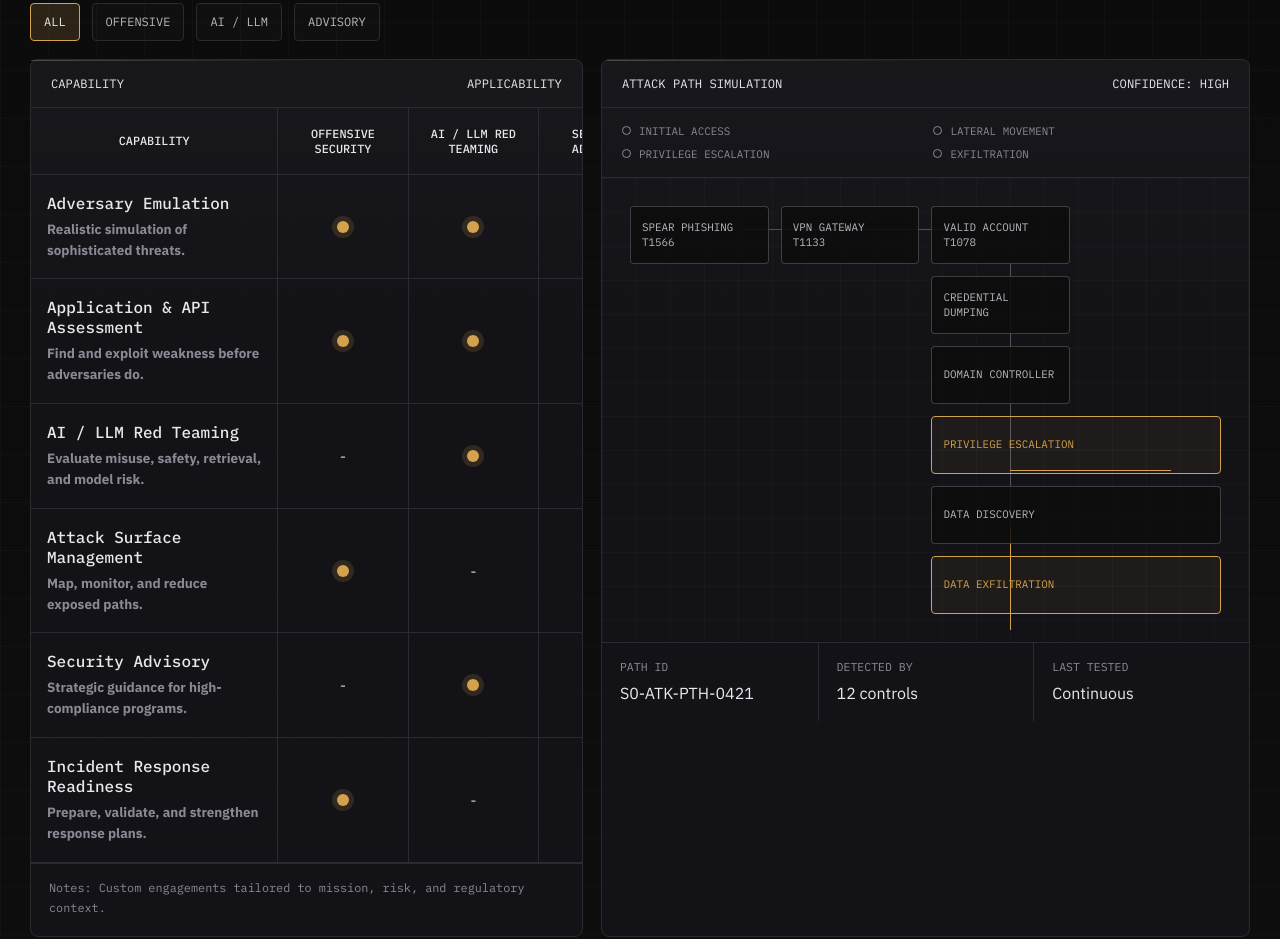
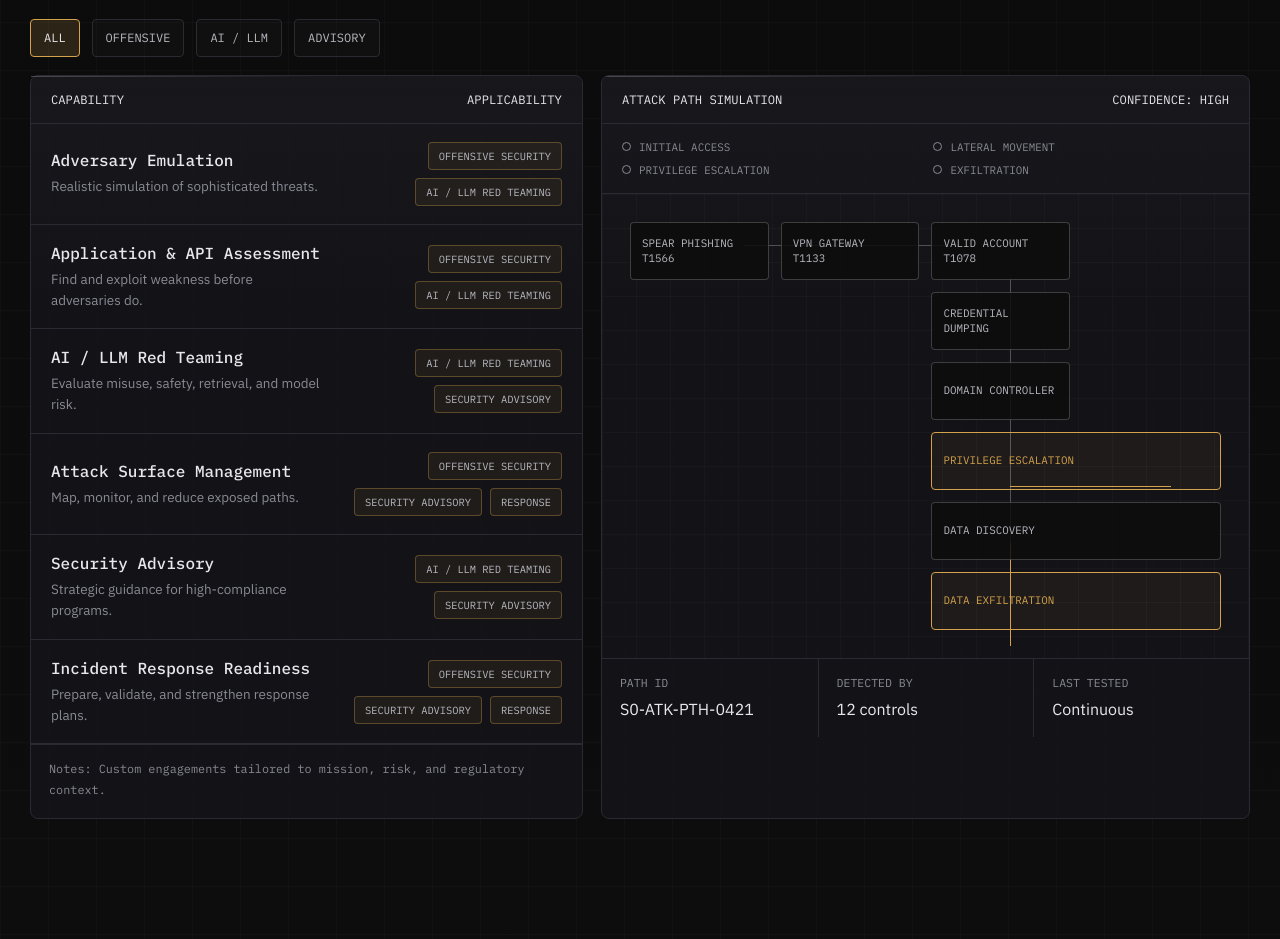
Before and after one commit to rewerner42/sentry0.com, a website: page public/index.html in a window 1280 px wide. Shown: the part 1082-2021 px from the top of the page. Drawn offline with Linux system fonts and the light colour scheme.

Commit message:
Refine logo and capabilities layout

```diff
--- a/public/index.html
+++ b/public/index.html
@@ -51,7 +51,7 @@
     <header class="topbar-shell">
       <div class="topbar site-shell">
         <a class="brand" href="#home" aria-label="Sentry0 home">
-          <span class="brand-wordmark">SENTRY0</span>
+          <img class="brand-logo" src="/logo.png" alt="Sentry0" width="253" height="202" />
         </a>
 
         <nav class="nav" aria-label="Primary">
@@ -193,80 +193,69 @@
                 <span>Capability</span>
                 <span>Applicability</span>
               </div>
-              <div class="table-wrap">
-                <table>
-                  <thead>
-                    <tr>
-                      <th>Capability</th>
-                      <th>Offensive Security</th>
-                      <th>AI / LLM Red Teaming</th>
-                      <th>Security Advisory</th>
-                      <th>Response</th>
-                    </tr>
-                  </thead>
-                  <tbody>
-                    <tr data-domain="offensive">
-                      <th>
+              <div class="matrix-list" role="list">
+                <article class="matrix-row" data-domain="offensive" role="listitem">
+                  <div class="matrix-copy">
                     <strong>Adversary Emulation</strong>
                     <span>Realistic simulation of sophisticated threats.</span>
-                      </th>
-                      <td><span class="matrix-dot"></span></td>
-                      <td><span class="matrix-dot"></span></td>
-                      <td>-</td>
-                      <td>-</td>
-                    </tr>
-                    <tr data-domain="offensive ai">
-                      <th>
+                  </div>
+                  <div class="matrix-tags" aria-label="Applicable domains">
+                    <span>Offensive Security</span>
+                    <span>AI / LLM Red Teaming</span>
+                  </div>
+                </article>
+                <article class="matrix-row" data-domain="offensive ai" role="listitem">
+                  <div class="matrix-copy">
                     <strong>Application &amp; API Assessment</strong>
                     <span>Find and exploit weakness before adversaries do.</span>
-                      </th>
-                      <td><span class="matrix-dot"></span></td>
-                      <td><span class="matrix-dot"></span></td>
-                      <td>-</td>
-                      <td>-</td>
-                    </tr>
-                    <tr data-domain="ai advisory">
-                      <th>
+                  </div>
+                  <div class="matrix-tags" aria-label="Applicable domains">
+                    <span>Offensive Security</span>
+                    <span>AI / LLM Red Teaming</span>
+                  </div>
+                </article>
+                <article class="matrix-row" data-domain="ai advisory" role="listitem">
+                  <div class="matrix-copy">
                     <strong>AI / LLM Red Teaming</strong>
                     <span>Evaluate misuse, safety, retrieval, and model risk.</span>
-                      </th>
-                      <td>-</td>
-                      <td><span class="matrix-dot"></span></td>
-                      <td><span class="matrix-dot"></span></td>
-                      <td>-</td>
-                    </tr>
-                    <tr data-domain="offensive advisory response">
-                      <th>
+                  </div>
+                  <div class="matrix-tags" aria-label="Applicable domains">
+                    <span>AI / LLM Red Teaming</span>
+                    <span>Security Advisory</span>
+                  </div>
+                </article>
+                <article class="matrix-row" data-domain="offensive advisory response" role="listitem">
+                  <div class="matrix-copy">
                     <strong>Attack Surface Management</strong>
                     <span>Map, monitor, and reduce exposed paths.</span>
-                      </th>
-                      <td><span class="matrix-dot"></span></td>
-                      <td>-</td>
-                      <td><span class="matrix-dot"></span></td>
-                      <td><span class="matrix-dot"></span></td>
-                    </tr>
-                    <tr data-domain="advisory">
-                      <th>
+                  </div>
+                  <div class="matrix-tags" aria-label="Applicable domains">
+                    <span>Offensive Security</span>
+                    <span>Security Advisory</span>
+                    <span>Response</span>
+                  </div>
+                </article>
+                <article class="matrix-row" data-domain="advisory" role="listitem">
+                  <div class="matrix-copy">
                     <strong>Security Advisory</strong>
                     <span>Strategic guidance for high-compliance programs.</span>
-                      </th>
-                      <td>-</td>
-                      <td><span class="matrix-dot"></span></td>
-                      <td><span class="matrix-dot"></span></td>
-                      <td>-</td>
-                    </tr>
-                    <tr data-domain="response advisory">
-                      <th>
+                  </div>
+                  <div class="matrix-tags" aria-label="Applicable domains">
+                    <span>AI / LLM Red Teaming</span>
+                    <span>Security Advisory</span>
+                  </div>
+                </article>
+                <article class="matrix-row" data-domain="response advisory" role="listitem">
+                  <div class="matrix-copy">
                     <strong>Incident Response Readiness</strong>
                     <span>Prepare, validate, and strengthen response plans.</span>
-                      </th>
-                      <td><span class="matrix-dot"></span></td>
-                      <td>-</td>
-                      <td><span class="matrix-dot"></span></td>
-                      <td><span class="matrix-dot"></span></td>
-                    </tr>
-                  </tbody>
-                </table>
+                  </div>
+                  <div class="matrix-tags" aria-label="Applicable domains">
+                    <span>Offensive Security</span>
+                    <span>Security Advisory</span>
+                    <span>Response</span>
+                  </div>
+                </article>
               </div>
               <p class="matrix-note">Notes: Custom engagements tailored to mission, risk, and regulatory context.</p>
             </div>
@@ -428,22 +417,11 @@
                 Share the exposure, deadline, or security objective. We will respond with a clear
                 next step and a confidential path to scope.
               </p>
-              <div class="contact-protocol panel">
-                <dl>
-                  <div>
-                    <dt>Channel</dt>
-                    <dd><a href="mailto:hello@sentry0.ai">hello@sentry0.ai</a></dd>
-                  </div>
-                  <div>
-                    <dt>Protection</dt>
-                    <dd>Cloudflare Turnstile</dd>
-                  </div>
-                  <div>
-                    <dt>PGP</dt>
-                    <dd>Available on request</dd>
-                  </div>
-                </dl>
-              </div>
+              <p class="contact-meta">
+                <a href="mailto:hello@sentry0.ai">hello@sentry0.ai</a>
+                <span>Cloudflare Turnstile</span>
+                <span>PGP on request</span>
+              </p>
             </div>
 
             <form class="contact-form panel reveal" id="contact-form" novalidate>
@@ -507,7 +485,7 @@
 
       <footer class="footer">
         <div class="footer-brand">
-          <strong class="footer-wordmark">SENTRY0</strong>
+          <img class="footer-logo" src="/logo.png" alt="Sentry0" width="253" height="202" />
           <p>Operator-led cybersecurity for AI and regulated teams.</p>
         </div>
         <div class="footer-grid">
--- a/public/main.js
+++ b/public/main.js
@@ -9,7 +9,7 @@ const form = document.querySelector("#contact-form");
 const statusNode = document.querySelector("#form-status");
 const submitButton = form?.querySelector("button[type='submit']");
 const filterButtons = Array.from(document.querySelectorAll(".matrix-filter"));
-const matrixRows = Array.from(document.querySelectorAll(".capability-matrix tbody tr"));
+const matrixRows = Array.from(document.querySelectorAll(".capability-matrix [data-domain]"));
 const uptimeNode = document.querySelector("[data-uptime]");
 const nowNode = document.querySelector("[data-now]");
 const prefersReducedMotion = window.matchMedia("(prefers-reduced-motion: reduce)");
--- a/public/styles.css
+++ b/public/styles.css
@@ -164,33 +164,20 @@ p {
   grid-template-columns: auto minmax(0, 1fr) auto;
   gap: clamp(18px, 3vw, 36px);
   align-items: center;
-  min-height: 72px;
+  min-height: 88px;
 }
 
 .brand {
   display: inline-flex;
   align-items: center;
-  width: 168px;
-  min-width: 168px;
+  width: 124px;
+  min-width: 124px;
 }
 
-.brand-wordmark,
-.footer-wordmark {
-  color: var(--text);
-  font-family: "IBM Plex Mono", monospace;
-  font-size: 1.42rem;
-  font-weight: 600;
-  letter-spacing: 0;
-}
-
-.brand-wordmark::after {
-  content: "";
-  display: inline-block;
-  width: 6px;
-  height: 6px;
-  margin-left: 10px;
-  border: 1px solid var(--accent);
-  vertical-align: 0.18em;
+.brand-logo {
+  width: auto;
+  height: 74px;
+  object-fit: contain;
 }
 
 .nav {
@@ -610,44 +597,31 @@ dd {
   gap: 18px;
 }
 
-.table-wrap {
-  overflow-x: auto;
+.matrix-list {
+  display: grid;
 }
 
-table {
-  width: 100%;
-  border-collapse: collapse;
-  min-width: 720px;
+.matrix-row {
+  display: grid;
+  grid-template-columns: minmax(0, 1fr) minmax(220px, 0.8fr);
+  gap: 20px;
+  align-items: center;
+  padding: 18px 20px;
+  border-bottom: 1px solid var(--line);
+  transition:
+    opacity 160ms ease,
+    background-color 160ms ease;
 }
 
-th,
-td {
-  border-bottom: 1px solid var(--line);
-  border-left: 1px solid var(--line);
-  padding: 18px 16px;
-  color: var(--muted-strong);
-  text-align: center;
-  vertical-align: middle;
+.matrix-row:hover {
+  background: rgba(232, 232, 236, 0.025);
 }
 
-th:first-child,
-td:first-child {
-  border-left: 0;
+.matrix-row.is-filtered {
+  opacity: 0.28;
 }
 
-thead th {
-  color: var(--text);
-  font-family: "IBM Plex Mono", monospace;
-  font-size: 0.74rem;
-  font-weight: 500;
-  text-transform: uppercase;
-}
-
-tbody th {
-  text-align: left;
-}
-
-tbody th strong,
+.matrix-copy strong,
 .sector span,
 .principle span {
   display: block;
@@ -656,7 +630,7 @@ tbody th strong,
   font-weight: 500;
 }
 
-tbody th span {
+.matrix-copy span {
   display: block;
   margin-top: 6px;
   color: var(--muted);
@@ -664,27 +638,25 @@ tbody th span {
   line-height: 1.55;
 }
 
-tbody tr {
-  transition:
-    opacity 160ms ease,
-    background-color 160ms ease;
+.matrix-tags {
+  display: flex;
+  flex-wrap: wrap;
+  gap: 8px;
+  justify-content: flex-end;
 }
 
-tbody tr:hover {
-  background: rgba(232, 232, 236, 0.025);
-}
-
-tbody tr.is-filtered {
-  opacity: 0.28;
-}
-
-.matrix-dot {
-  display: inline-block;
-  width: 12px;
-  height: 12px;
-  border-radius: 50%;
-  background: var(--accent);
-  box-shadow: 0 0 0 5px var(--accent-dim);
+.matrix-tags span {
+  display: inline-flex;
+  align-items: center;
+  min-height: 28px;
+  padding: 0 10px;
+  border: 1px solid rgba(212, 162, 76, 0.34);
+  border-radius: var(--radius);
+  background: rgba(212, 162, 76, 0.07);
+  color: var(--muted-strong);
+  font-family: "IBM Plex Mono", monospace;
+  font-size: 0.65rem;
+  text-transform: uppercase;
 }
 
 .matrix-note {
@@ -871,21 +843,18 @@ tbody tr.is-filtered {
   overflow: hidden;
 }
 
-.dossier dl,
-.contact-protocol dl {
+.dossier dl {
   display: grid;
   gap: 0;
   margin: 0;
 }
 
-.dossier dl div,
-.contact-protocol dl div {
+.dossier dl div {
   padding: 18px 20px;
   border-bottom: 1px solid var(--line);
 }
 
-.dossier dl div:last-child,
-.contact-protocol dl div:last-child {
+.dossier dl div:last-child {
   border-bottom: 0;
 }
 
@@ -910,9 +879,29 @@ tbody tr.is-filtered {
   grid-template-columns: repeat(3, minmax(0, 1fr));
 }
 
-.contact-protocol {
-  margin-top: 28px;
-  overflow: hidden;
+.contact-meta {
+  display: flex;
+  flex-wrap: wrap;
+  gap: 10px 18px;
+  margin: 26px 0 0;
+  color: var(--muted);
+  font-family: "IBM Plex Mono", monospace;
+  font-size: 0.82rem;
+  text-transform: uppercase;
+}
+
+.contact-meta a {
+  color: var(--text);
+}
+
+.contact-meta span {
+  position: relative;
+}
+
+.contact-meta span::before {
+  content: "/";
+  margin-right: 18px;
+  color: var(--accent);
 }
 
 .contact-form {
@@ -999,10 +988,11 @@ textarea::placeholder {
   border-top: 1px solid var(--line);
 }
 
-.footer-wordmark {
-  display: inline-block;
+.footer-logo {
+  width: auto;
+  height: 70px;
   margin-bottom: 14px;
-  font-size: 1.2rem;
+  object-fit: contain;
 }
 
 .footer-brand p {
@@ -1099,8 +1089,12 @@ textarea::placeholder {
   }
 
   .brand {
-    width: 152px;
-    min-width: 152px;
+    width: 96px;
+    min-width: 96px;
+  }
+
+  .brand-logo {
+    height: 58px;
   }
 
   .nav {
```
Also changed, not shown: public/logo.png. Lines whose indentation alone changed are shown as unchanged.
